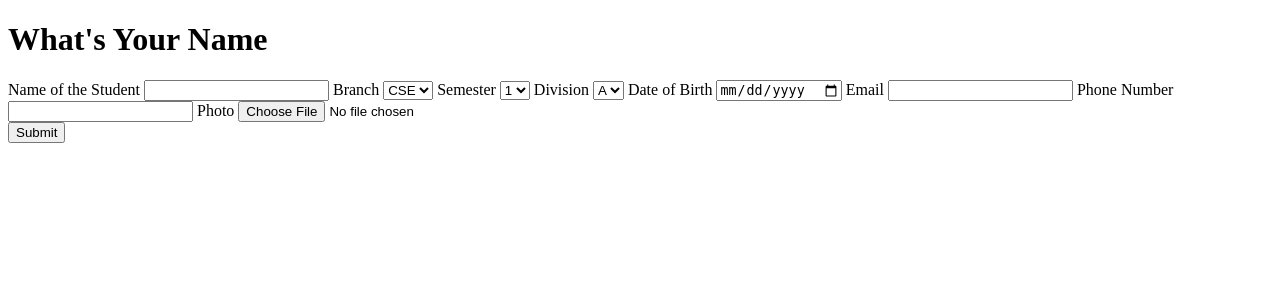
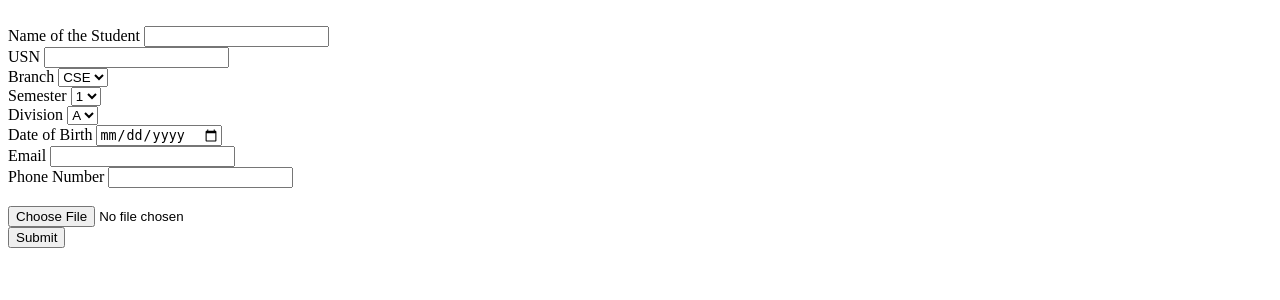
Before and after one commit to JaiIrkal/Smart-Attendance, a Flask app: page /addstudent in a window 1280 px wide. Shown: the top 300 px of the page. Run offline with Flask 2, Linux system fonts and the light colour scheme; some libraries are stand-ins or nearby versions.

Commit message:
add student

```diff
--- /dev/null
+++ b/Flask Website/encodeFace.py
@@ -0,0 +1,16 @@
+import cv2
+import os
+import face_recognition
+from werkzeug.utils import secure_filename
+
+path = 'uploads'
+
+def faceEncodings(addr):
+
+    print(addr)
+    pic = cv2.imread(f'{path}/{addr}')
+    print(pic)
+    pic = cv2.cvtColor(pic, cv2.COLOR_BGR2RGB)
+    encode = face_recognition.face_encodings(pic)[0]
+    os.remove(f'./{path}/{addr}')
+    return encode
--- a/Flask Website/main.py
+++ b/Flask Website/main.py
@@ -1,33 +1,39 @@
-from flask import Flask, request
-from flask import render_template
+from flask import Flask, request, redirect, url_for
+from flask import render_template, session
 import pymongo
 import pandas as pd
+import os
+from flask_uploads import UploadSet, IMAGES, configure_uploads
 
 from flask_wtf import FlaskForm
 from flask_wtf.file import FileAllowed, FileRequired
+from werkzeug.utils import secure_filename
 from wtforms import StringField, SubmitField, SelectField, DateField, FileField, validators
 from wtforms_alchemy import PhoneNumberField
 from wtforms.validators import DataRequired
 import phonenumbers
+from encodeFace import faceEncodings
 
+app = Flask(__name__, template_folder="templates")
+app.config['SECRET_KEY']="my ssecret key"
+app.config['UPLOADED_IMAGES_DEST'] = 'uploads/images'
+
+images = UploadSet('images',IMAGES)
+configure_uploads(app, images)
 
 
 #create a form
 class StudentForm(FlaskForm):
     name= StringField('Name of the Student', validators=[DataRequired()])
-    USN = StringField('Name of the Student',validators=[DataRequired()])
+    USN = StringField('USN',validators=[DataRequired()])
     branch = SelectField('Branch', choices=[("CSE",'CSE'),('ISE','ISE')])
     semester = SelectField('Semester', choices=[(1),(2),(3),(4),(5),(6),(7),(8)])
     division = SelectField("Division", choices=[('A'),('B')])
     DOB = DateField('Date of Birth')
-    image  = FileField("Photo", validators=[(FileAllowed(['jpg', 'png'], 'Images only!')),FileRequired()])
     email = StringField("Email", validators=[ (DataRequired()), (validators.Email("Please enter your email address."))])
     mobile = PhoneNumberField( "Phone Number",validators=[ DataRequired()], region = 'IND')
-    submit = SubmitField("Submit")
 
 
-app = Flask(__name__, template_folder="templates")
-app.config['SECRET_KEY']="my ssecret key"
 
 mongodb_client = pymongo.MongoClient("mongodb+srv://jai:attendance@cluster0.iofnken.mongodb.net/test")
 my_db = mongodb_client["Student_Database"]
@@ -35,15 +41,6 @@ my_coll = my_db["CSE_5_A"]
 
 classDB = mongodb_client["Class_Database"]
 class5A = classDB["CSE_5_A"]
-
-
-
-
-
-
-
-
-
 
 
 teacher_dict = {
@@ -54,19 +51,11 @@ teacher_dict = {
     "Yashoda_Sambrani":"MEPIP",
     "Vadvi":"DC",
     "Govind":"AOOP",
-    "a":"b"
 }
 
-usn_list = ["2sd20cs043", "2sd20cs014", "2sd20cs017"]
 global_password = "a"
 
-#Function to check validity of student logged in
-def studentIsVaid(usn):
-    if usn in usn_list:
-        return True
-    return False
 
-#Function to check validity of teacher logged in
 def isTeacherValid(name, subject):
     if name in teacher_dict.keys():
         if teacher_dict[name] == subject:
@@ -79,33 +68,50 @@ def home():
     return render_template("index.html")
 
 
+
+
 #This is for adding a student
-
+assets_dir = os.path.join(os.path.dirname(app.instance_path), 'assets')
 @app.route('/addstudent',methods = ['GET','POST'])
 def addstudent():
     name = None
     form = StudentForm()
+
     if form.validate_on_submit():
         name=form.name.data
-        form.name.data=''
-    return render_template("addStudent.html", name=name,form=form)
+        USN = form.USN.data
+        email = form.email.data
+        mobile = form.mobile.data
+        branch = form.branch.data
+        semester = form.semester.data
+        division = form.division.data
+
+
+        # f = request.files['file']
+        # f.save(os.path.join("./uploads/", secure_filename(f.filename)))
+        # encode= faceEncodings(f.filename)
+
+    return render_template("addStudent.html",form=form)
 
 # This route is for student login
 @app.route('/studentlogin', methods = ["GET", "POST"])
 def student_login():
-    if request.method == "POST":
-        usn = request.form.get()
+    if(request.method == 'POST'):
+        usn = request.form['usn']
+        passw = request.form['passw']
+        session['loggedin'] = True
+        session['id'] = usn
+        print(usn,passw)
+        return redirect( url_for("student_page"))
     return render_template("student_login.html")
 
 #This route is for teacher login
 @app.route('/teacherlogin', methods = ["GET", "POST"])
 def teacher_login():
+    if request.method == "POST":
+        return render_template("teacher_login.html")
 
-    if request.method == "POST":
-        name = request.form.get()
-    return render_template("teacher_login.html")
-
-@app.route('/teacher/<name>/<subject>')
+@app.route('/teacher')
 def teacher_page(name, subject):
     valid = isTeacherValid(name, subject)
     if valid:
@@ -119,13 +125,14 @@ def teacher_page(name, subject):
         return "Invalid User"
 
 
-@app.route('/student/<usn>')
-def student_page(usn):
-    valid_student = studentIsVaid(usn)
-    if valid_student:
-        return render_template("student.html", usn=usn.upper())
-    else:
-        return "Invalid User"
+@app.route('/student', methods = ["GET"])
+def student_page():
+    if(request.method=="GET"):
+        usn = session['id']
+
+
+
+        return render_template("student.html", usn =usn)
 
 if __name__ == '__main__':
    app.run(debug=True)
--- a/Flask Website/templates/addStudent.html
+++ b/Flask Website/templates/addStudent.html
@@ -6,41 +6,49 @@
   <link type="stylesheet" href="/static/css/addstudent.css">
 </head>
 <body>
-{% if name %}
-<h1>Hello {{ name }}</h1>
+
 <br>
-{% else %}
-<h1> What's Your Name</h1>
-<form method = "POST">
+
+<form   method = "POST" enctype="multipart/form-data">
+    {{ form.csrf_token }}
     {{ form.hidden_tag() }}
-    {{ form.name.label() }}
+    {{ form.name.label }}
     {{ form.name() }}
+    <br>
+    {{ form.USN.label }}
+    {{ form.USN }}
+
+    <br>
+
     {{ form.branch.label }}
-    {{ form.branch() }}
-
+    {{ form.branch }}
+    <br>
     {{ form.semester.label }}
-    {{ form.semester() }}
+    {{ form.semester }}
+    <br>
 
     {{ form.division.label }}
-    {{ form .division() }}
+    {{ form.division }}
 
-    {{form.DOB.label }}
-    {{ form.DOB() }}
+    <br>
+   {{form.DOB.label }}
+    {{ form.DOB }}
+<br>
+    {{  form.email.label }}
+    {{ form.email }}
+<br>
+    {{ form.mobile.label }}
+    {{ form.mobile }}
+<br>
 
-    {{  form.email.label }}
-    {{ form.email() }}
+    <br>
+    <input type="file" name="file" />
 
-    {{ form.mobile.label }}
-    {{ form.mobile() }}
-
-    {{ form.image.label }}
-    {{ form.image() }}
 
 
 
     <br>
-    {{ form.submit(class="btn btn-primary") }}
+    <button type="submit">Submit</button>
 </form>
-{% endif %}
 </body>
 </html>
```
Also changed, not shown: Flask Website/templates/student_login.html (+3 -5 lines), Pyhton-files/Smart_Attendance/encodeFace.py (+8 -7 lines).
